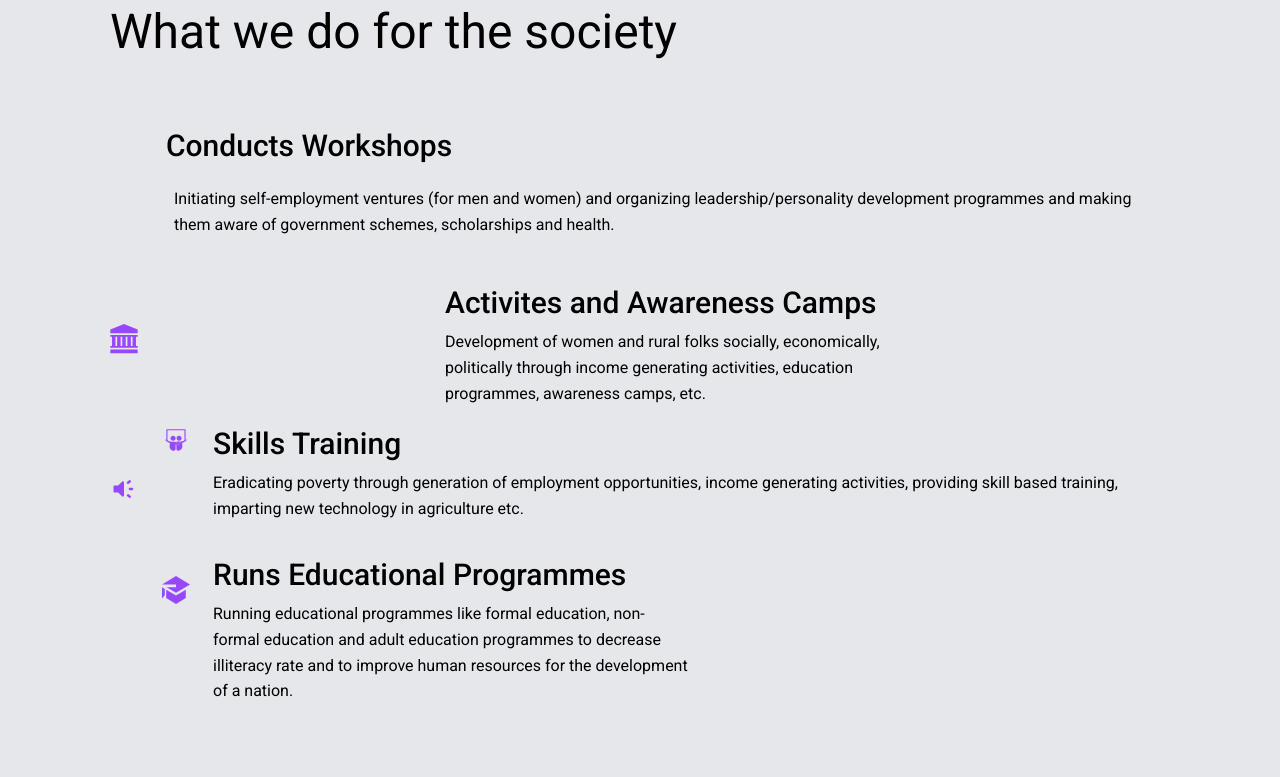
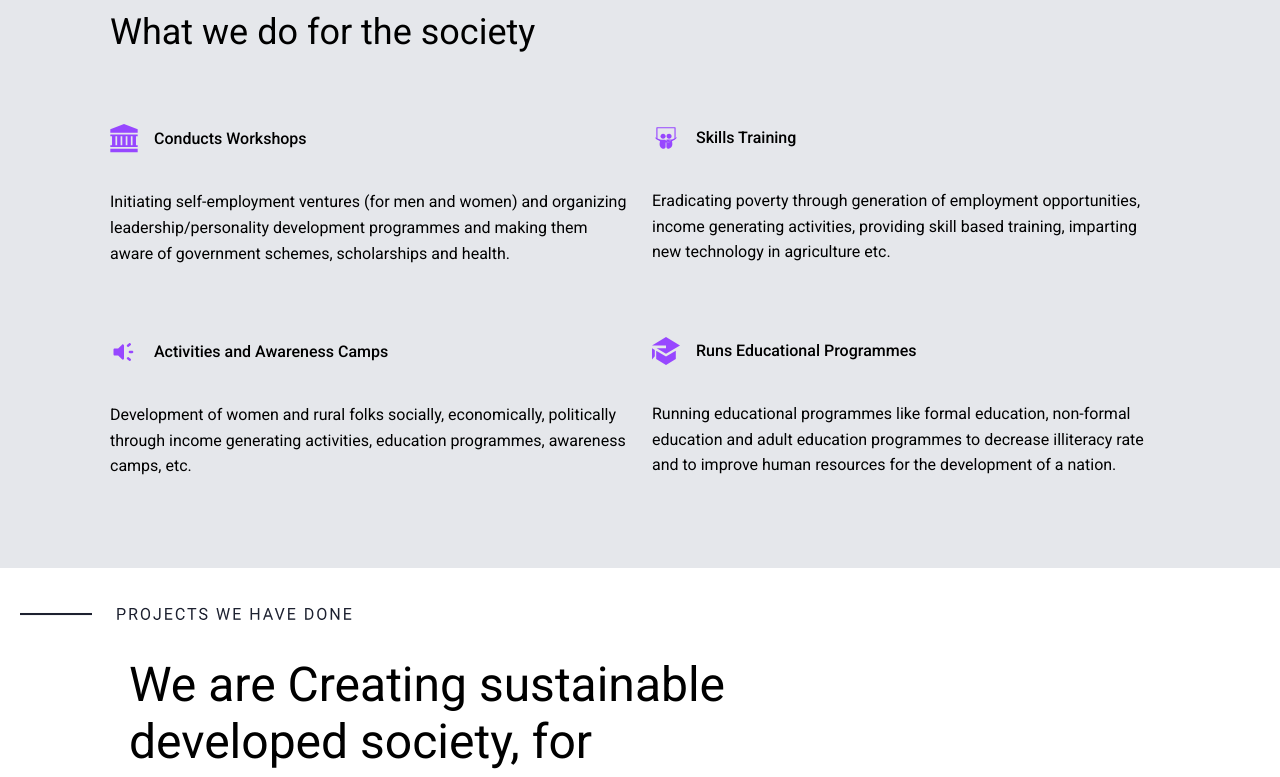
Before and after one commit to Areesha213/figmatempngo, a React (Vite) app: page /what-we-do in a window 1280 px wide. Shown: the part 860-1637 px from the top of the page. Built offline with nearby package versions, Linux system fonts and the light colour scheme.

Commit message:
Update FrameComponent6.jsx

```diff
--- a/src/components/FrameComponent6.jsx
+++ b/src/components/FrameComponent6.jsx
@@ -1,98 +1,67 @@
 import PropTypes from "prop-types";
-import img1 from "../assets/vector.svg"
-import img2 from "../assets/materialsymbolsbrandawarenessrounded.svg"
-import img3 from "../assets/foundationsocialskillshare1.svg"
-import img4 from "../assets/zondiconseducation.svg"
-
+import img1 from "../assets/vector.svg";
+import img2 from "../assets/materialsymbolsbrandawarenessrounded.svg";
+import img3 from "../assets/foundationsocialskillshare1.svg";
+import img4 from "../assets/zondiconseducation.svg";
 
 const FrameComponent6 = ({ className = "" }) => {
   return (
     <section
-      className={`self-stretch flex flex-row items-start justify-start pt-0 px-0 pb-[23px] box-border max-w-full text-left text-29xl text-primary-text font-h2 ${className}`}
+      className={`self-stretch flex flex-col items-start justify-start pt-0 px-0 pb-[23px] box-border max-w-full text-left text-29xl text-primary-text font-h2 ${className}`}
     >
       <div className="flex-1 bg-ghostwhite flex flex-col items-start justify-start pt-24 px-[110px] pb-[66px] box-border gap-[63px] max-w-full mq450:gap-[16px] mq450:pl-5 mq450:pr-5 mq450:box-border mq800:gap-[31px] mq800:pt-[62px] mq800:px-[55px] mq800:pb-[43px] mq800:box-border">
         <div className="w-[1500px] h-[574px] relative bg-ghostwhite hidden max-w-full" />
-        <h1 className="m-0 relative text-5xl leading-[58px] font-normal font-inherit inline-block max-w-full z-[1] mq450:text-10xl mq450:leading-[35px] mq800:text-19xl mq800:leading-[46px]">
+        <h1 className="m-0 relative text-4xl leading-[58px] font-normal font-inherit inline-block max-w-full z-[1] mq450:text-10xl mq450:leading-[35px] mq800:text-19xl mq800:leading-[46px]">
           What we do for the society
         </h1>
-        <div className="self-stretch flex flex-row flex-wrap items-center justify-center gap-[24px] max-w-full text-5xl">
-          <div className="flex flex-col items-start justify-start gap-[121.7px]">
-            <img
-              className="w-7 h-[29.3px] relative z-[2]"
-              loading="lazy"
-              alt=""
-              src={img1}
-            />
-            <img
-              className="w-7 h-7 relative overflow-hidden shrink-0 z-[2]"
-              loading="lazy"
-              alt=""
-              src={img2}
-            />
-          </div>
-          <div className="flex-1 flex flex-col items-start justify-start  box-border min-w-[798px] max-w-full mq1125:min-w-full">
-            <div className="self-stretch flex flex-row items-start justify-between max-w-full gap-[20px] z-[1] mq1300:flex-wrap">
-              <div className="w-[505px] flex flex-col items-center justify-center gap-[36px] min-w-[505px] max-w-full mq800:gap-[18px] mq800:min-w-full mq1300:flex-1">
-                <div className="self-stretch flex flex-col items-start justify-start gap-[6px]">
-                  <h3 className="m-1 relative text-3xl font-medium font-inherit mq450:text-lgi">
+        <div className="self-stretch flex flex-wrap items-start justify-between gap-[24px] max-w-full text-5xl">
+          <div className="flex-1 flex flex-col items-start justify-start gap-[36px] max-w-full mq800:gap-[18px] mq800:min-w-full">
+            <div className="flex items-center gap-4">
+              <img className="w-7 h-[29.3px] relative z-[2]" loading="lazy" alt="" src={img1} />
+              <h3 className="m-0 relative text-base font-medium font-inherit mq450:text-lgi">
                 Conducts Workshops
               </h3>
-                  <div className="self-stretch relative m-3 text-start text-base leading-[160%] text-secondary-text">
+            </div>
+            <div className="self-stretch relative text-base leading-[160%] text-secondary-text">
               Initiating self-employment ventures (for men and women) and
               organizing leadership/personality development programmes and
               making them aware of government schemes, scholarships and
               health.
             </div>
+            <div className="flex items-center gap-4 mt-[36px]">
+              <img className="w-7 h-7 relative overflow-hidden shrink-0 z-[2]" loading="lazy" alt="" src={img2} />
+              <h3 className="m-0 relative text-base font-medium font-inherit mq450:text-lgi">
+                Activities and Awareness Camps
+              </h3>
             </div>
-                <div className="w-[442px] flex flex-col items-start justify-start gap-[8px] max-w-full">
-                  <h3 className="m-0 relative text-3xl font-medium font-inherit inline-block max-w-full mq450:text-lgi">
-                    Activites and Awareness Camps
-                  </h3>
             <div className="self-stretch relative text-base leading-[160%] text-dimgray-200">
               Development of women and rural folks socially, economically,
               politically through income generating activities, education
               programmes, awareness camps, etc.
             </div>
           </div>
+          <div className="flex-1 flex flex-col items-start justify-start gap-[36px] max-w-full mq800:gap-[18px] mq800:min-w-full">
+            <div className="flex items-center gap-4">
+              <img className="w-7 h-7 relative overflow-hidden shrink-0 z-[2]" loading="lazy" alt="" src={img3} />
+              <h3 className="m-0 relative text-base font-medium font-inherit mq450:text-lgi">{`Skills Training `}</h3>
             </div>
-              <div className="w-[554px] flex flex-row items-start justify-start gap-[23px] min-w-[554px] max-w-full mq800:flex-wrap mq1125:min-w-full mq1300:flex-1">
-                <div className="flex flex-col items-start justify-start gap-[122px]">
-                  <img
-                    className="w-7 h-7 relative overflow-hidden shrink-0 z-[2]"
-                    loading="lazy"
-                    alt=""
-                    src={img3}
-                  />
-                  <img
-                    className="w-7 h-7 relative overflow-hidden shrink-0 z-[2]"
-                    loading="lazy"
-                    alt=""
-                    src={img4}
-                  />
-                </div>
-                <div className="flex-1 flex flex-col items-start justify-start gap-[36px] min-w-[327px] max-w-full mq800:gap-[18px]">
-                  <div className="self-stretch flex flex-col items-start justify-start gap-[8px]">
-                    <h3 className="m-0 relative text-3xl font-medium font-inherit mq450:text-lgi">{`Skills Training `}</h3>
             <div className="self-stretch relative text-base leading-[160%] text-dimgray-200">
               Eradicating poverty through generation of employment
               opportunities, income generating activities, providing
               skill based training, imparting new technology in
               agriculture etc.
             </div>
-                  </div>
-                  <div className="w-[477px] flex flex-col items-start justify-start gap-[8px] max-w-full">
-                    <h3 className="m-0 relative text-3xl font-medium font-inherit inline-block max-w-full mq450:text-lgi">
+            <div className="flex items-center gap-4 mt-[36px]">
+              <img className="w-7 h-7 relative overflow-hidden shrink-0 z-[2]" loading="lazy" alt="" src={img4} />
+              <h3 className="m-0 relative text-base font-medium font-inherit mq450:text-lgi">
                 Runs Educational Programmes
               </h3>
+            </div>
             <div className="self-stretch relative text-base leading-[160%] text-dimgray-200">
               Running educational programmes like formal education,
               non-formal education and adult education programmes to
               decrease illiteracy rate and to improve human resources
               for the development of a nation.
-                    </div>
-                  </div>
-                </div>
-              </div>
             </div>
           </div>
         </div>
```
Lines whose indentation alone changed are shown as unchanged.
